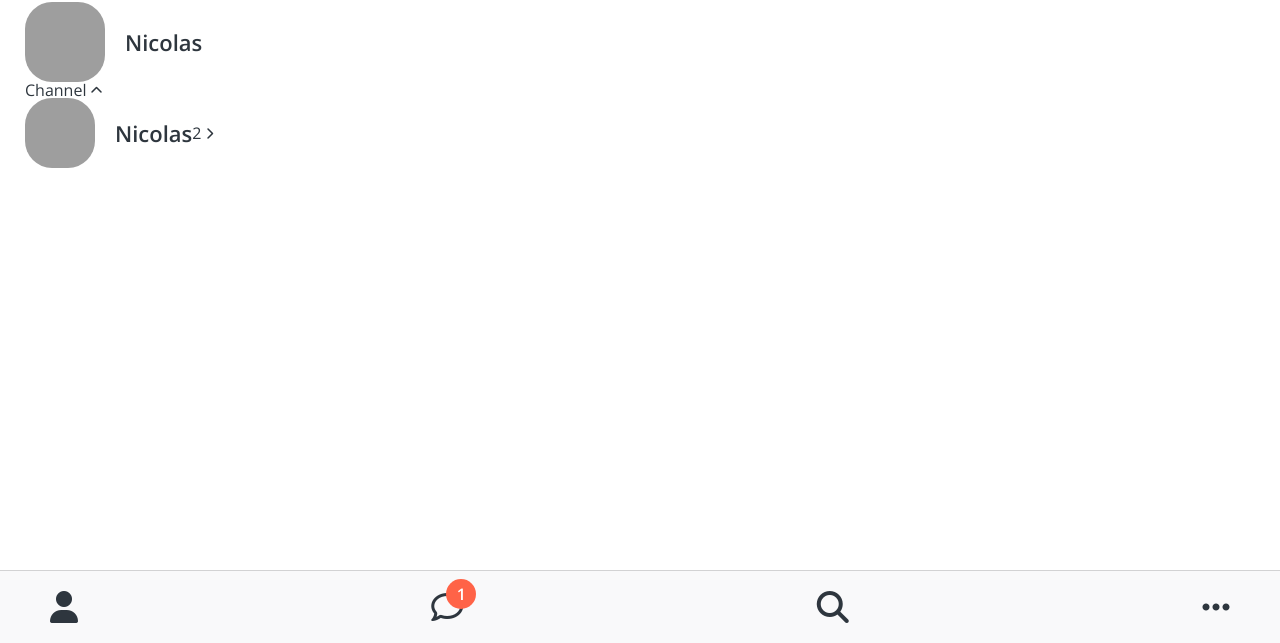
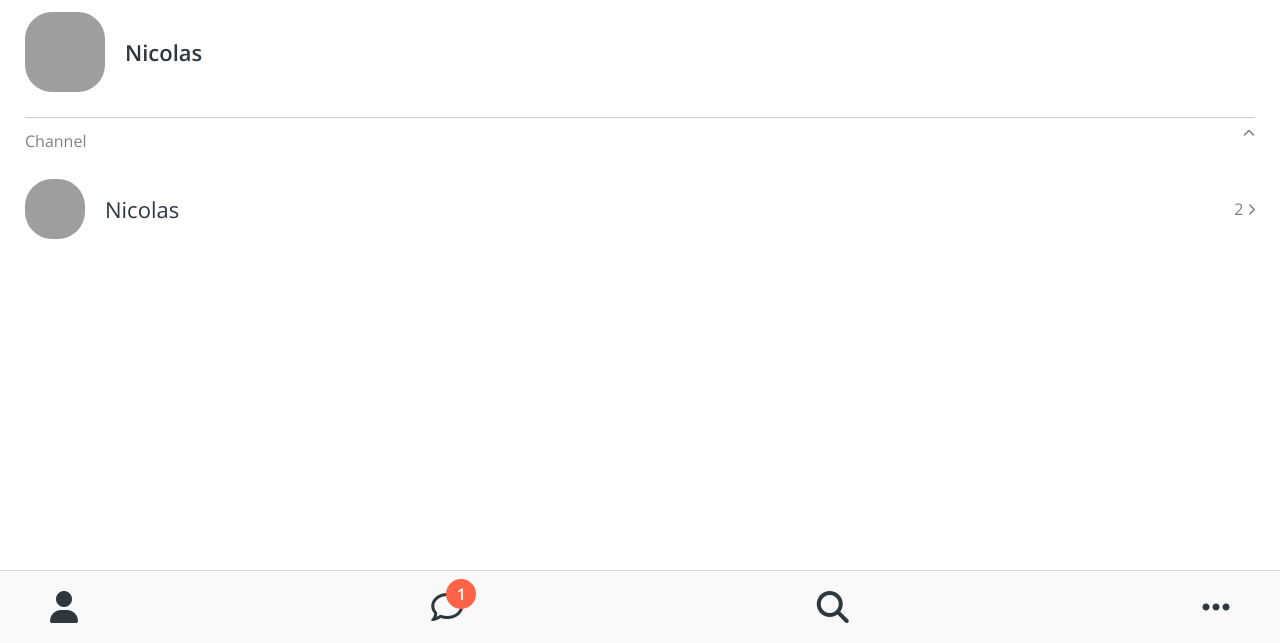
Before and after one commit to thereisname/kokoa-clone-2021, a plain HTML site: page friends.html in a window 1280 px wide. Shown: the part 157-800 px from the top of the page. Drawn offline with nearby package versions, Linux system fonts and the light colour scheme; grey boxes are pictures that could not be loaded.

Commit message:
Finishing Friends Screen

```diff
--- a/css/components/user-component.css
+++ b/css/components/user-component.css
@@ -1,3 +1,6 @@
+.user-component {
+    justify-content: space-between;
+}
 .user-component, .user-component__column:first-child {
     display: flex;
     align-items: center;
@@ -25,3 +28,17 @@
     width: 80px;
     height: 80px;
 }
+
+.user-component__avatar--sm {
+    width: 60px;
+    height: 60px;
+    border-radius: ;
+}
+
+.user-component__title--not-bold {
+    font-weight: 400;
+}
+
+.user-component__column:last-child {
+    color: rgba(0, 0, 0, 0.5);
+}
--- a/css/screens/friends.css
+++ b/css/screens/friends.css
@@ -4,7 +4,7 @@
     background-color: #fafafa;
     padding: 15px 0px;
     font-size: 16px;
-    margin-bottom: 5px;
+    margin-bottom: 15px;
 }
 
 #friends-display-link i {
@@ -16,7 +16,14 @@
 }
 
 .friends-screen__channel {
-
+    margin-top: 25px;
+    border-top: 1px solid rgba(0, 0, 0, 0.2);
+    padding-top: 15px;
 }
 
-.friends-screen__channel-header
+.friends-screen__channel-header {
+    margin-bottom: 30px;
+    display: flex;
+    justify-content: space-between;
+    color: rgba(0, 0, 0, 0.5);
+}
--- a/friends.html
+++ b/friends.html
@@ -56,7 +56,7 @@
                 <div class="user-component__column">
                     <img src="https://pbs.twimg.com/profile_images/968000221543202817/f92oypNr_400x400.jpg" class="user-component__avatar user-component__avatar--sm"/>
                     <div class="user-component__text">
-                        <h4 class="user-component__title">Nicolas</h4>
+                        <h4 class="user-component__title user-component__title--not-bold">Nicolas</h4>
                     </div>
                 </div>
                 <div class="user-component__column">
```
